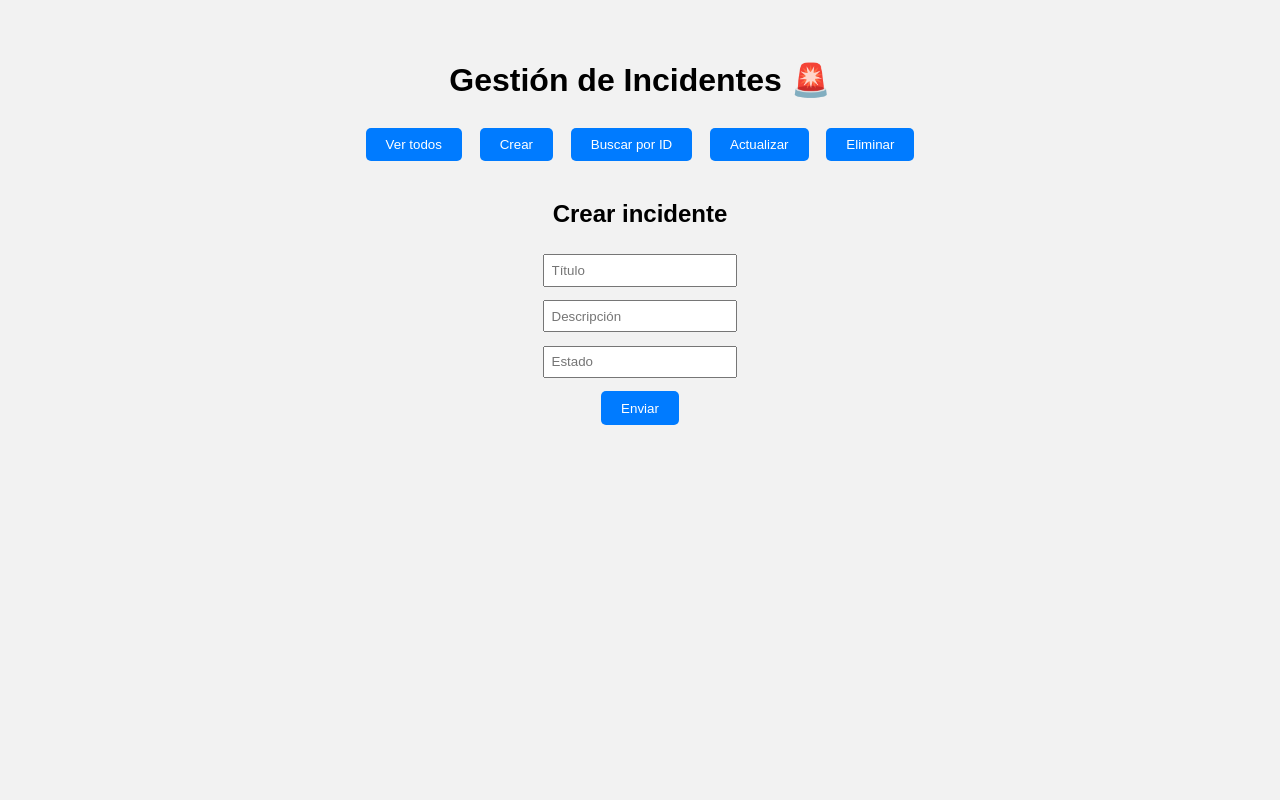
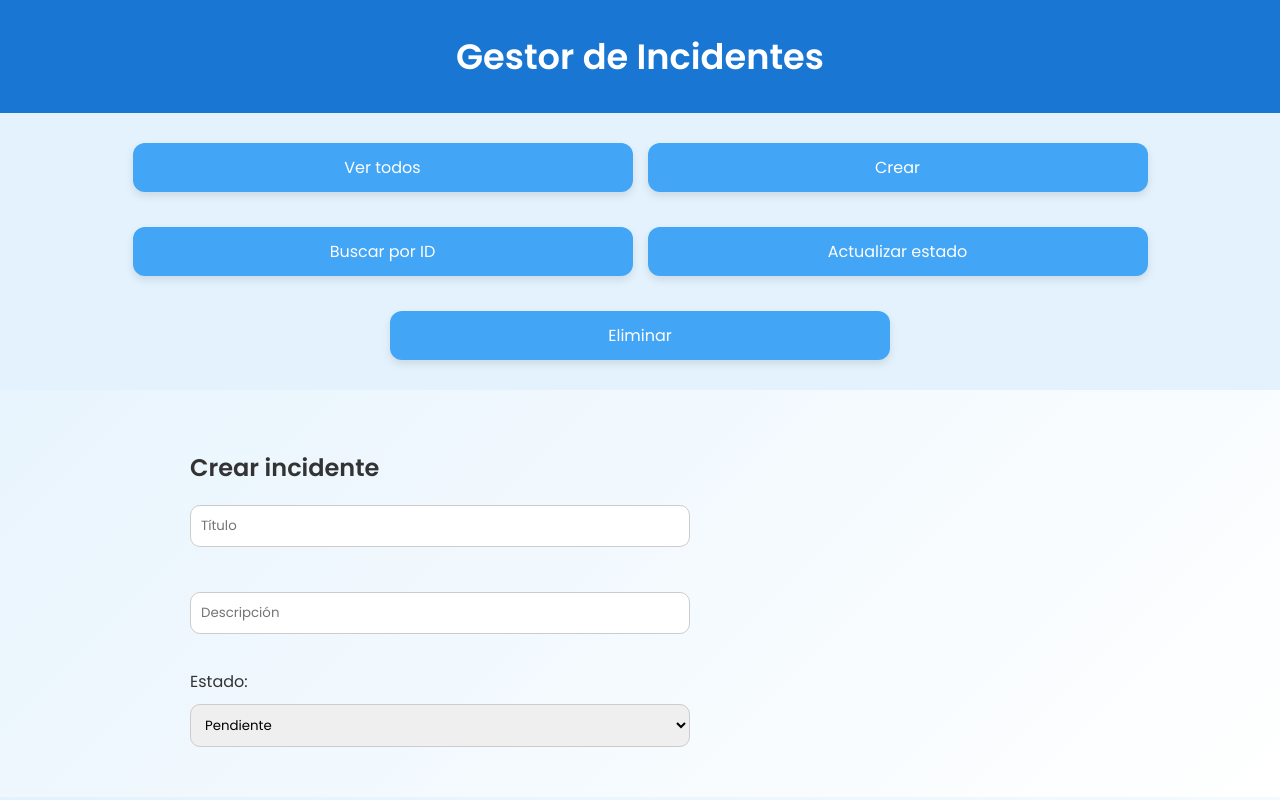
Before and after one commit to 357U4RD0/EjercicioAPI, a website: page frontend/index.html in a window 1280 px wide. Both pictures are taken after a click on the button "Crear". Drawn offline with Linux system fonts and the light colour scheme.

Commit message:
frontend mejorado

```diff
--- a/frontend/index.html
+++ b/frontend/index.html
@@ -2,21 +2,26 @@
 <html lang="es">
 <head>
   <meta charset="UTF-8">
-  <title>Gestión de Incidentes</title>
+  <meta name="viewport" content="width=device-width, initial-scale=1">
+  <title>Gestor de Incidentes</title>
   <link rel="stylesheet" href="style.css">
+  <link href="https://fonts.googleapis.com/css2?family=Poppins:wght@400;600&display=swap" rel="stylesheet">
 </head>
 <body>
-  <div class="container">
-    <h1>Gestión de Incidentes 🚨</h1>
-    <div class="menu">
-      <button onclick="getAllIncidents()">Ver todos</button>
-      <button onclick="mostrarFormularioCrear()">Crear</button>
-      <button onclick="mostrarBuscarPorId()">Buscar por ID</button>
-      <button onclick="mostrarFormularioActualizar()">Actualizar</button>
-      <button onclick="mostrarFormularioEliminar()">Eliminar</button>
-    </div>
-    <div id="contenido" class="card-container"></div>
+  <header>
+    <h1>Gestor de Incidentes</h1>
+  </header>
+
+  <div id="menu">
+    <button onclick="getAllIncidents()">Ver todos</button>
+    <button onclick="mostrarFormularioCrear()">Crear</button>
+    <button onclick="mostrarFormularioBuscar()">Buscar por ID</button>
+    <button onclick="mostrarFormularioActualizar()">Actualizar estado</button>
+    <button onclick="mostrarFormularioEliminar()">Eliminar</button>
   </div>
+
+  <div id="contenido"></div>
+
   <script src="script.js"></script>
 </body>
 </html>
--- a/frontend/script.js
+++ b/frontend/script.js
@@ -22,7 +22,11 @@ function mostrarFormularioCrear() {
     <h2>Crear incidente</h2>
     <input type="text" id="titulo" placeholder="Título"><br>
     <input type="text" id="descripcion" placeholder="Descripción"><br>
-    <input type="text" id="estado" placeholder="Estado"><br>
+    <label for="Estado">Estado:</label>
+    <select id="Estado">
+      <option value="pendiente">Pendiente</option>
+      <option value="en progreso">En progreso</option>
+      <option value="resuelto">Resuelto</option>
     <button onclick="crearIncidente()">Enviar</button>
   `;
 }
@@ -117,3 +121,43 @@ async function eliminarIncidente() {
     console.error('Error al eliminar incidente:', error);
   }
 }
+
+function mostrarFormularioBuscar() {
+    const contenido = document.getElementById('contenido');
+    contenido.innerHTML = `
+      <h2>Buscar incidente por ID</h2>
+      <input type="number" id="buscarId" placeholder="ID del incidente">
+      <button onclick="buscarPorId()">Buscar</button>
+      <div id="resultadoBuscar"></div>
+    `;
+  }
+
+  async function buscarPorId() {
+    const id = document.getElementById('buscarId').value;
+    const resultado = document.getElementById('resultadoBuscar');
+
+    if (!id) {
+      resultado.innerHTML = `<p style="color: red;">Ingresa un ID válido</p>`;
+      return;
+    }
+
+    try {
+      const response = await fetch(`http://localhost:3000/incidents/${id}`);
+      if (!response.ok) {
+        resultado.innerHTML = `<p style="color: red;">Incidente no encontrado</p>`;
+        return;
+      }
+
+      const data = await response.json();
+      resultado.innerHTML = `
+        <div class="incidente">
+          <h3>${data.title}</h3>
+          <p><strong>Descripción:</strong> ${data.description}</p>
+          <p><strong>Estado:</strong> ${data.status}</p>
+        </div>
+      `;
+    } catch (error) {
+      console.error("Error al buscar incidente:", error);
+      resultado.innerHTML = `<p style="color: red;">Error al conectar con la API</p>`;
+    }
+  }
--- a/frontend/style.css
+++ b/frontend/style.css
@@ -1,25 +1,101 @@
 body {
-    font-family: Arial, sans-serif;
-    padding: 2em;
-    background-color: #f2f2f2;
+    margin: 0;
+    font-family: 'Poppins', sans-serif;
+    background: linear-gradient(135deg, #e3f2fd, #ffffff);
+    color: #333;
+  }
+
+  header {
+    background-color: #1976d2;
+    color: white;
+    padding: 30px 20px;
     text-align: center;
+    box-shadow: 0 2px 6px rgba(0,0,0,0.1);
   }
+
+  header h1 {
+    margin: 0;
+    font-size: 2.2em;
+    font-weight: 600;
+  }
+
+  #menu {
+    display: flex;
+    flex-wrap: wrap;
+    justify-content: center;
+    padding: 20px;
+    gap: 15px;
+    background-color: #e3f2fd;
+  }
+
+  #menu button {
+    padding: 12px 20px;
+    background-color: #42a5f5;
+    color: white;
+    border: none;
+    border-radius: 12px;
+    cursor: pointer;
+    font-size: 1em;
+    font-weight: 500;
+    transition: all 0.2s ease-in-out;
+    box-shadow: 0 4px 8px rgba(0,0,0,0.1);
+  }
+
+  #menu button:hover {
+    background-color: #1e88e5;
+    transform: translateY(-2px);
+  }
+
+  #contenido {
+    padding: 40px 20px;
+    max-width: 900px;
+    margin: auto;
+  }
+
+  input, select, button {
+    font-family: 'Poppins', sans-serif;
+    padding: 10px;
+    margin: 10px 0;
+    width: 100%;
+    max-width: 500px;
+    display: block;
+    border: 1px solid #ccc;
+    border-radius: 10px;
+    box-sizing: border-box;
+  }
+
   button {
-    margin: 0.5em;
-    padding: 0.7em 1.5em;
+    background-color: #4fc3f7;
+    color: white;
+    font-weight: 600;
     border: none;
-    background-color: #007bff;
-    color: white;
-    cursor: pointer;
-    border-radius: 5px;
   }
+
   button:hover {
-    background-color: #0056b3;
+    background-color: #039be5;
   }
-  #contenido {
-    margin-top: 2em;
+
+  .incidente {
+    background-color: white;
+    border-radius: 10px;
+    padding: 20px;
+    margin-bottom: 25px;
+    box-shadow: 0 4px 12px rgba(0, 0, 0, 0.08);
+    transition: box-shadow 0.2s;
   }
-  input, select {
-    margin: 0.5em;
-    padding: 0.5em;
+
+  .incidente:hover {
+    box-shadow: 0 6px 16px rgba(0, 0, 0, 0.12);
   }
+
+  .incidente h3 {
+    margin-top: 0;
+    font-size: 1.3em;
+    color: #1976d2;
+  }
+
+  .incidente p {
+    margin: 5px 0;
+    font-size: 0.95em;
+    color: #444;
+  }
```
